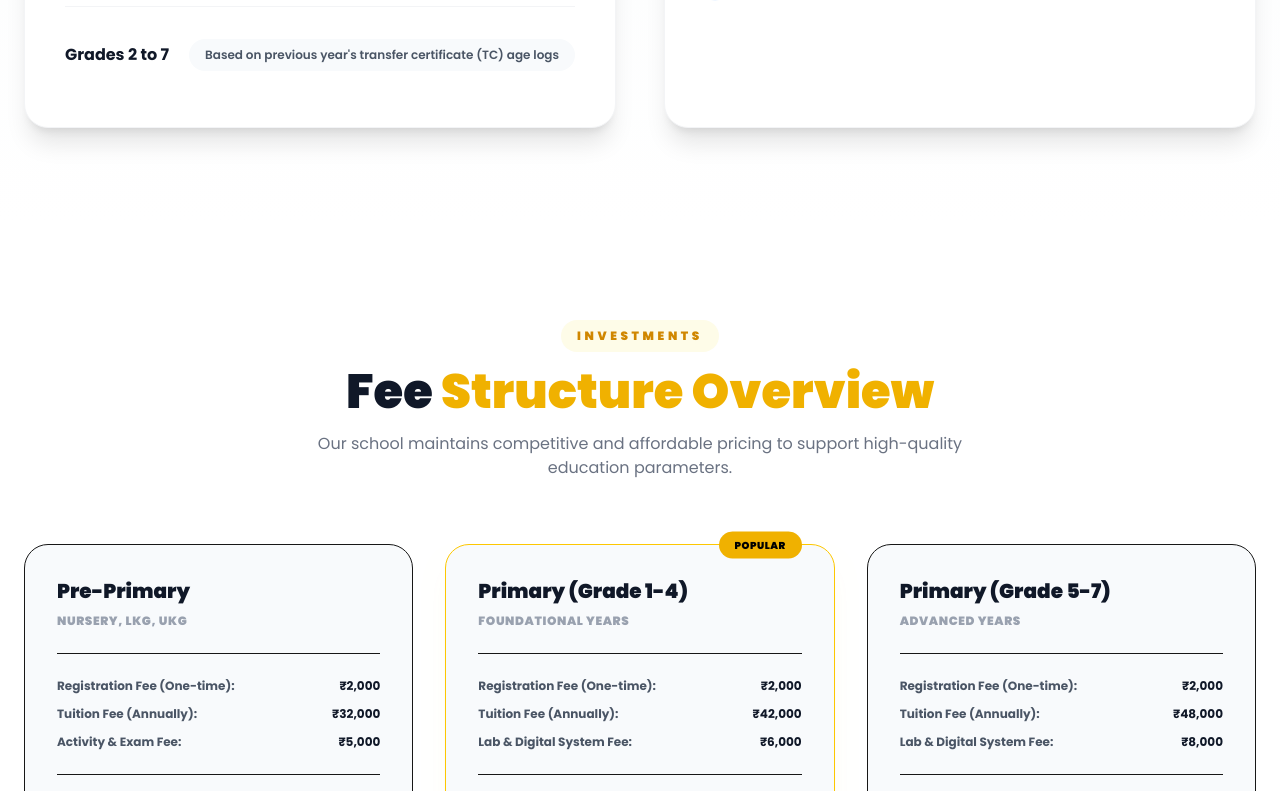
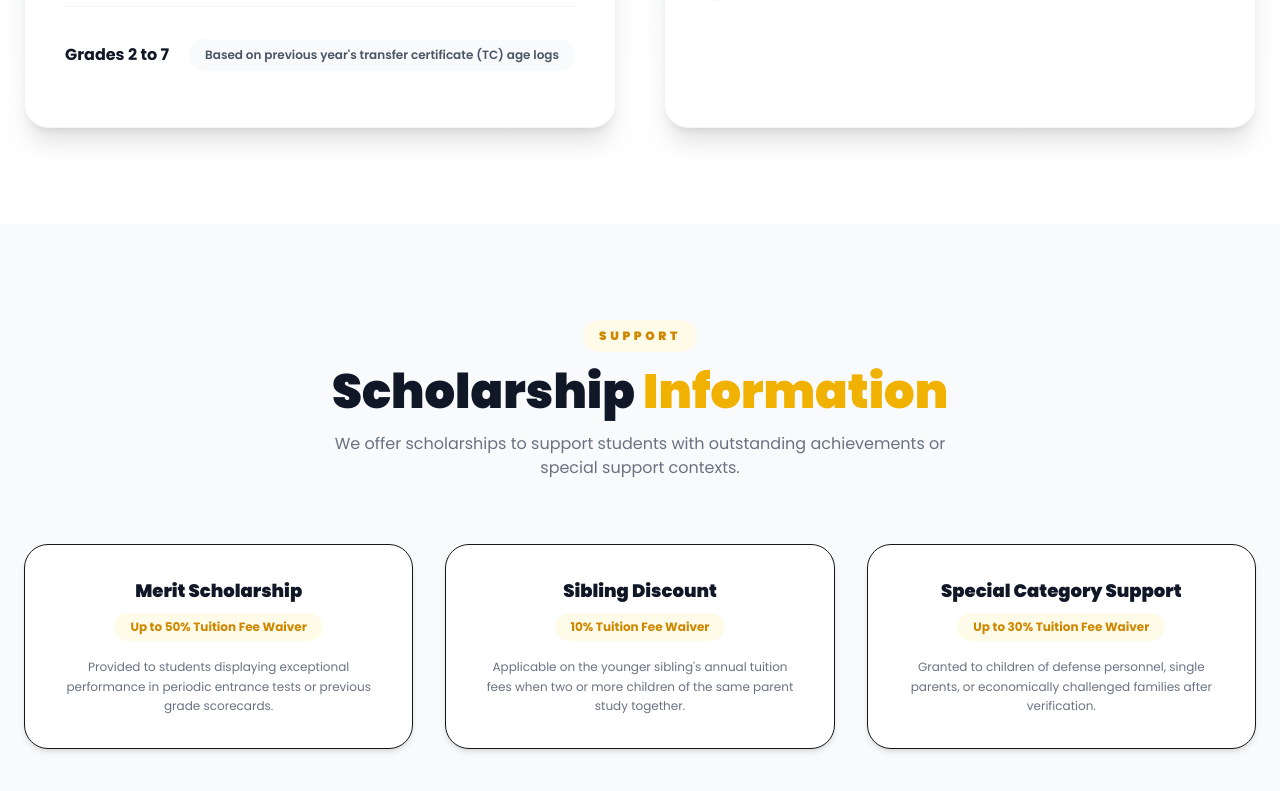
Before and after one commit to nadapanabhargavsai-creator/spoorthi-s-demo, a Next.js app: page /admissions in a window 1280 px wide. Shown: the part 2009-2800 px from the top of the page. Built offline with nearby package versions, Linux system fonts and the light colour scheme.

Commit message:
Removed few part

```diff
--- a/app/(mainschool)/admissions/page.tsx
+++ b/app/(mainschool)/admissions/page.tsx
@@ -291,131 +291,7 @@ export default function AdmissionsPage() {
         </div>
       </section>
 
-      {/* ═══════════════════  FEE STRUCTURE & GUIDELINES  ═══════════════════ */}
-      <section className="py-24 px-6 bg-white">
-        <div className="max-w-7xl mx-auto">
-          <m.div
-            initial="hidden"
-            whileInView="visible"
-            viewport={{ once: true, margin: "-100px" }}
-            variants={fadeUp}
-            className="text-center mb-16"
-          >
-            <span className="inline-block text-xs font-black uppercase tracking-[0.3em] text-yellow-600 bg-yellow-50 px-4 py-2 rounded-full mb-4">
-              Investments
-            </span>
-            <h2 className="text-4xl md:text-5xl font-black text-gray-900">
-              Fee <span className="text-yellow-500">Structure Overview</span>
-            </h2>
-            <p className="text-gray-500 mt-4 max-w-2xl mx-auto">
-              Our school maintains competitive and affordable pricing to support high-quality education parameters.
-            </p>
-          </m.div>
 
-          <div className="grid lg:grid-cols-3 gap-8">
-            {/* Pre-Primary Fee Card */}
-            <m.div
-              initial="hidden"
-              whileInView="visible"
-              viewport={{ once: true, margin: "-80px" }}
-              variants={scaleUp}
-              className="bg-slate-50 rounded-3xl p-8 border border-gray-150 flex flex-col justify-between"
-            >
-              <div>
-                <h3 className="text-xl font-black text-gray-900 mb-2">Pre-Primary</h3>
-                <p className="text-xs text-gray-400 uppercase font-black tracking-wider mb-6">Nursery, LKG, UKG</p>
-                <div className="border-t border-gray-250/50 pt-6 space-y-3 mb-6">
-                  <div className="flex justify-between text-xs font-bold text-gray-600"><span>Registration Fee (One-time):</span> <span className="text-gray-900">₹2,000</span></div>
-                  <div className="flex justify-between text-xs font-bold text-gray-600"><span>Tuition Fee (Annually):</span> <span className="text-gray-900">₹32,000</span></div>
-                  <div className="flex justify-between text-xs font-bold text-gray-600"><span>Activity & Exam Fee:</span> <span className="text-gray-900">₹5,000</span></div>
-                </div>
-              </div>
-              <div className="border-t border-gray-250/50 pt-6">
-                <span className="text-3xl font-black text-gray-900">₹39,000</span>
-                <span className="text-xs text-gray-400 ml-2">Total / Year</span>
-              </div>
-            </m.div>
-
-            {/* Primary Fee Card */}
-            <m.div
-              initial="hidden"
-              whileInView="visible"
-              viewport={{ once: true, margin: "-80px" }}
-              variants={scaleUp}
-              transition={{ delay: 0.1 }}
-              className="bg-slate-50 rounded-3xl p-8 border border-yellow-400 shadow-xl shadow-yellow-500/5 flex flex-col justify-between relative"
-            >
-              <div className="absolute top-0 right-8 -translate-y-1/2 bg-yellow-500 text-black px-4 py-1.5 rounded-full text-[10px] font-black uppercase tracking-wider">
-                Popular
-              </div>
-              <div>
-                <h3 className="text-xl font-black text-gray-900 mb-2">Primary (Grade 1-4)</h3>
-                <p className="text-xs text-gray-400 uppercase font-black tracking-wider mb-6">Foundational Years</p>
-                <div className="border-t border-gray-250/50 pt-6 space-y-3 mb-6">
-                  <div className="flex justify-between text-xs font-bold text-gray-600"><span>Registration Fee (One-time):</span> <span className="text-gray-900">₹2,000</span></div>
-                  <div className="flex justify-between text-xs font-bold text-gray-600"><span>Tuition Fee (Annually):</span> <span className="text-gray-900">₹42,000</span></div>
-                  <div className="flex justify-between text-xs font-bold text-gray-600"><span>Lab & Digital System Fee:</span> <span className="text-gray-900">₹6,000</span></div>
-                </div>
-              </div>
-              <div className="border-t border-gray-250/50 pt-6">
-                <span className="text-3xl font-black text-gray-900">₹50,000</span>
-                <span className="text-xs text-gray-400 ml-2">Total / Year</span>
-              </div>
-            </m.div>
-
-            {/* Upper Primary Fee Card */}
-            <m.div
-              initial="hidden"
-              whileInView="visible"
-              viewport={{ once: true, margin: "-80px" }}
-              variants={scaleUp}
-              transition={{ delay: 0.2 }}
-              className="bg-slate-50 rounded-3xl p-8 border border-gray-150 flex flex-col justify-between"
-            >
-              <div>
-                <h3 className="text-xl font-black text-gray-900 mb-2">Primary (Grade 5-7)</h3>
-                <p className="text-xs text-gray-400 uppercase font-black tracking-wider mb-6">Advanced Years</p>
-                <div className="border-t border-gray-250/50 pt-6 space-y-3 mb-6">
-                  <div className="flex justify-between text-xs font-bold text-gray-600"><span>Registration Fee (One-time):</span> <span className="text-gray-900">₹2,000</span></div>
-                  <div className="flex justify-between text-xs font-bold text-gray-600"><span>Tuition Fee (Annually):</span> <span className="text-gray-900">₹48,000</span></div>
-                  <div className="flex justify-between text-xs font-bold text-gray-600"><span>Lab & Digital System Fee:</span> <span className="text-gray-900">₹8,000</span></div>
-                </div>
-              </div>
-              <div className="border-t border-gray-250/50 pt-6">
-                <span className="text-3xl font-black text-gray-900">₹58,000</span>
-                <span className="text-xs text-gray-400 ml-2">Total / Year</span>
-              </div>
-            </m.div>
-          </div>
-
-          {/* Admission guidelines */}
-          <div className="mt-16 bg-yellow-50/50 border border-yellow-250/40 rounded-3xl p-8">
-            <h3 className="text-xl font-black text-gray-900 mb-4">Admission Guidelines</h3>
-            <div className="grid md:grid-cols-2 gap-8 text-xs text-gray-600 leading-relaxed font-medium">
-              <ul className="space-y-3">
-                <li className="flex items-start gap-2">
-                  <span className="w-1.5 h-1.5 rounded-full bg-yellow-500 shrink-0 mt-1.5" />
-                  Fees can be deposited in 3 installments (Term 1: 50%, Term 2: 25%, Term 3: 25%).
-                </li>
-                <li className="flex items-start gap-2">
-                  <span className="w-1.5 h-1.5 rounded-full bg-yellow-500 shrink-0 mt-1.5" />
-                  Transport facility fees are separately calculated based on distance kilometers.
-                </li>
-              </ul>
-              <ul className="space-y-3">
-                <li className="flex items-start gap-2">
-                  <span className="w-1.5 h-1.5 rounded-full bg-yellow-500 shrink-0 mt-1.5" />
-                  Fee refunds are not applicable post the commencement of classes under any terms.
-                </li>
-                <li className="flex items-start gap-2">
-                  <span className="w-1.5 h-1.5 rounded-full bg-yellow-500 shrink-0 mt-1.5" />
-                  Late payments will attract penalty fees as regulated by school guidelines.
-                </li>
-              </ul>
-            </div>
-          </div>
-        </div>
-      </section>
 
       {/* ═══════════════════  SCHOLARSHIP INFORMATION  ═══════════════════ */}
       <section className="py-24 px-6 bg-slate-50">
```
